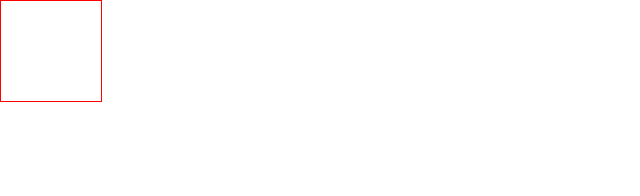
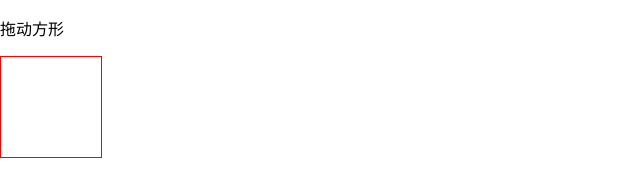
Before and after one commit to winter-creater/jirengu-js-demo-1, a plain HTML site: page index.html in a window 1280 px wide. Shown: the whole page, without its empty margins (0-640 px from the left). Drawn offline with Linux system fonts and the light colour scheme.

Commit message:
Update index.html

```diff
--- a/index.html
+++ b/index.html
@@ -10,6 +10,7 @@
 </head>
 
 <body>
+    <p>拖动方形</p>
     <script src="main.js"></script>
 </body>
 
```
